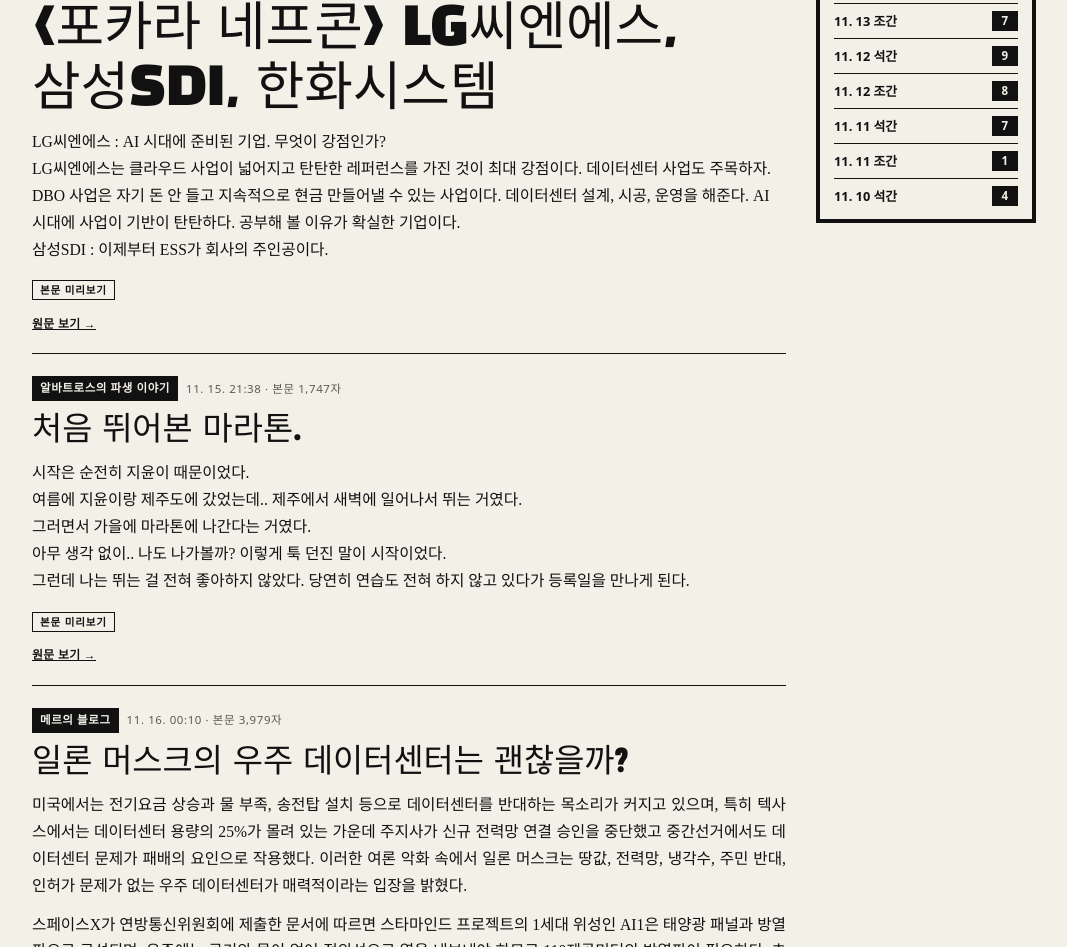
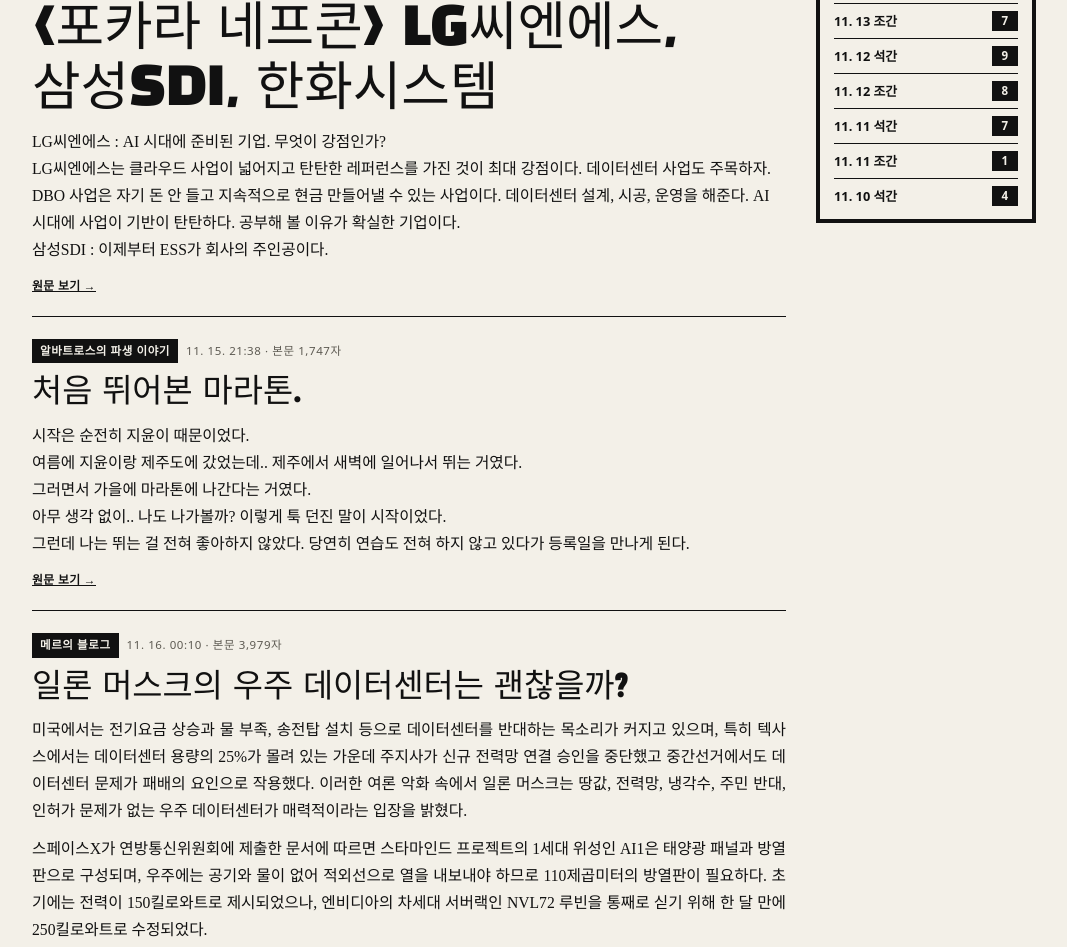
Before and after one commit to todosmate/econews, a plain HTML site: page docs/index.html in a window 1280 px wide. Shown: the part 634-1581 px from the top of the page, without its empty margins (106-1173 px from the left). Drawn offline with Linux system fonts and the light colour scheme.

Commit message:
본문 미리보기 표시 삭제
Co-Authored-By: Claude Opus 5.5 <noreply@anthropic.com>

```diff
--- a/docs/index.html
+++ b/docs/index.html
@@ -169,7 +169,7 @@ fitLogo();
 
 function body(a) {
   if (a.preview)
-    return `<div class="body pre"><p>${rich(a.preview)}</p></div><div class="tag sans">본문 미리보기</div>`;
+    return `<div class="body pre"><p>${rich(a.preview)}</p></div>`;
   const ps = paras(a.summary);
   return `<div class="body sum">${ps.map(p => `<p>${esc(p)}</p>`).join("")}</div>
           <div class="tag sans">${a.summary_by === "extractive" ? "핵심 문장 발췌" : "요약"}</div>`;
```
Also changed, not shown: 1 other file.
